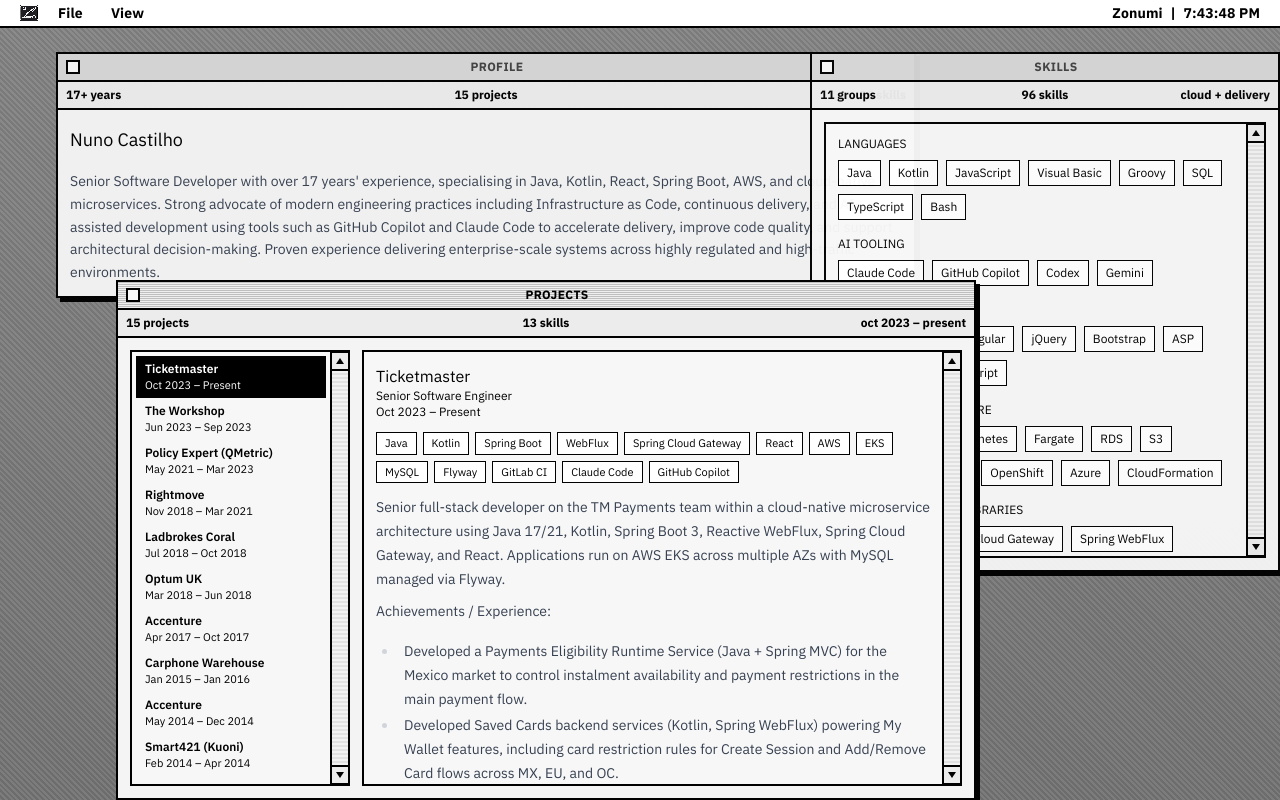
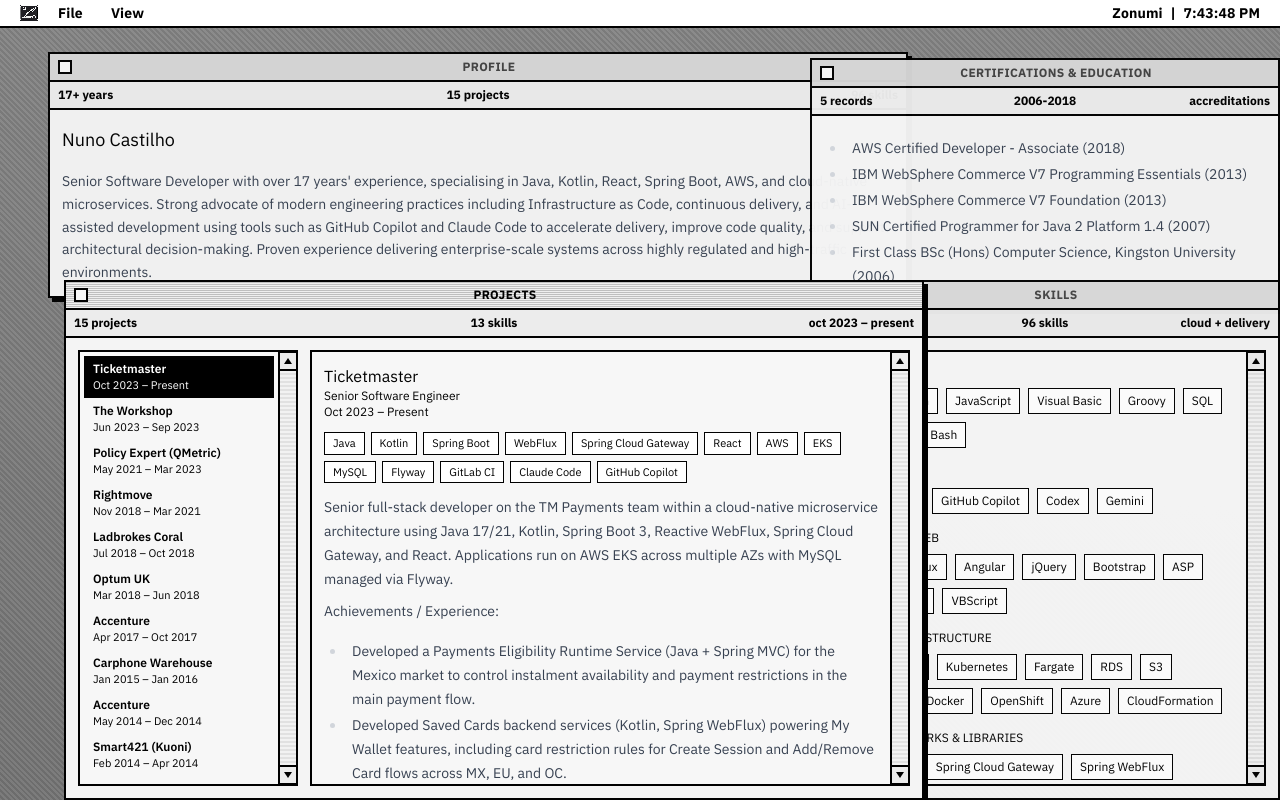
Before and after one commit to zonumi/zonumi-website, a Next.js app: page / in a window 1280 px wide. Built offline with nearby package versions, Linux system fonts and the light colour scheme.

Commit message:
fix: align default desktop window positions

```diff
--- a/src/components/DesktopWorkspace.tsx
+++ b/src/components/DesktopWorkspace.tsx
@@ -46,10 +46,10 @@ const MENU_ITEMS: Record<MenuKey, MenuAction[]> = {
 };
 
 const INITIAL_WINDOWS: Record<WindowId, WindowState> = {
-  "about-profile": { x: 56, y: 24, z: 1 },
-  "about-certs": { x: 900, y: 24, z: 2 },
-  "about-skills": { x: 1000, y: 24, z: 3 },
-  "about-project": { x: 116, y: 304, z: 4 }
+  "about-profile": { x: 48, y: 24, z: 1 },
+  "about-certs": { x: 944, y: 30, z: 2 },
+  "about-skills": { x: 960, y: 292, z: 3 },
+  "about-project": { x: 64, y: 302, z: 4 }
 };
 const WINDOW_IDS: WindowId[] = ["about-profile", "about-certs", "about-project", "about-skills"];
 const WINDOW_POSITION_STORAGE_KEY = "zonumi.window-positions.v1";
@@ -145,7 +145,7 @@ export function DesktopWorkspace({ profile, projects, skills }: DesktopWorkspace
   });
   const [windowVisibility, setWindowVisibility] = useState<Record<WindowId, boolean>>({
     "about-profile": true,
-    "about-certs": false,
+    "about-certs": true,
     "about-project": true,
     "about-skills": true
   });
```
